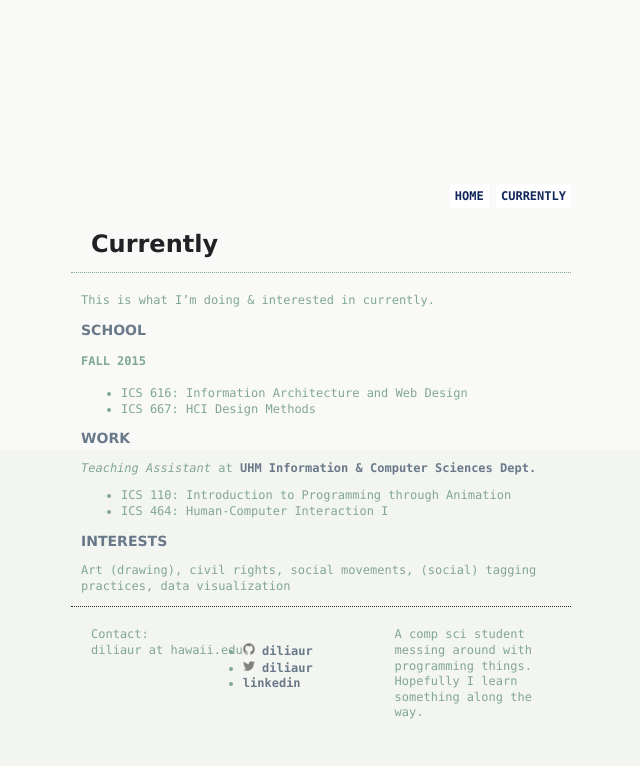
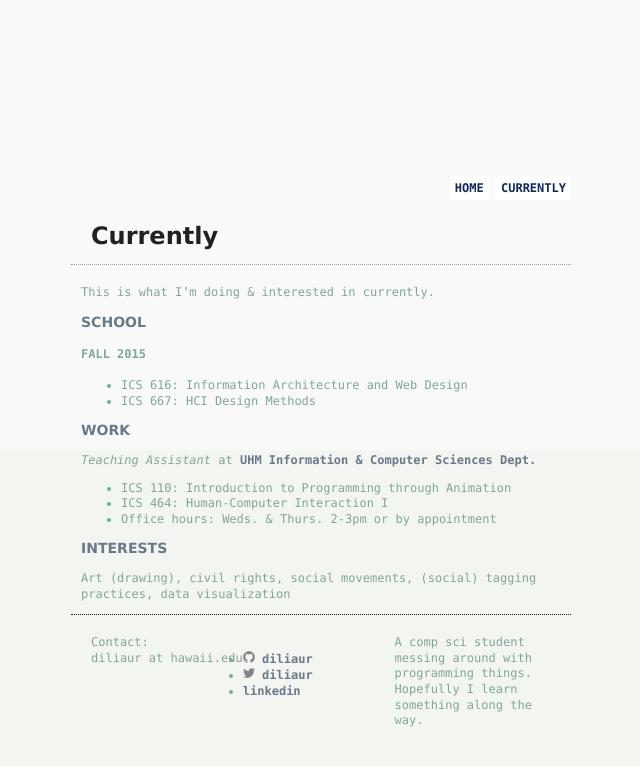
Before and after one commit to diliaur/diliaur.github.io, a Jekyll site: the page built from currently.md, in a window 1280 px wide. Shown: the top 766 px of the page, without its empty margins (319-959 px from the left). Built offline with Jekyll 4.4.1, drawn with Linux system fonts in a browser that asks for light colours; nearby versions of some CDN libraries; Markdown is read by kramdown in place of the engine named in the settings.

Commit message:
add fall 2015 office hours

```diff
--- a/currently.md
+++ b/currently.md
@@ -17,6 +17,7 @@
 
 * ICS 110: Introduction to Programming through Animation
 * ICS 464: Human-Computer Interaction I
+* Office hours: Weds. & Thurs. 2-3pm or by appointment
 
 ### Interests
 Art (drawing), civil rights, social movements, (social) tagging practices, data visualization
```
